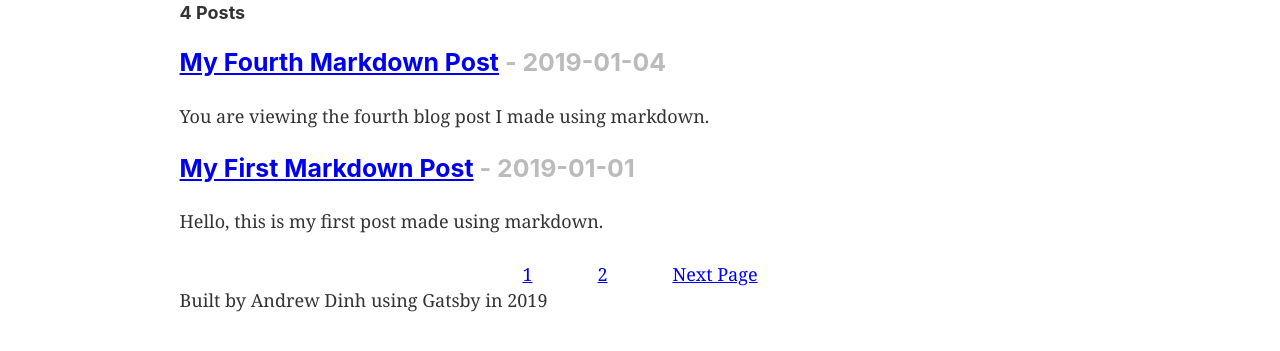
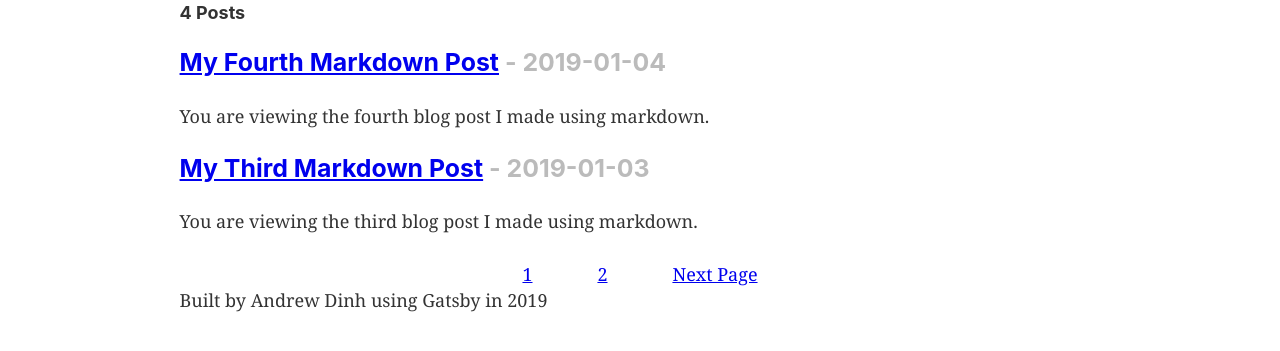
Before and after one commit to andrewtdinh/uTheGatsby, a Gatsby site in the folder gatsby-garb/: page /blog in a window 1280 px wide. Shown: the part 191-542 px from the top of the page. Built offline with nearby package versions, Linux system fonts and the light colour scheme; Gatsby itself is replaced by a stand-in of ours.

Commit message:
Sort the blogs by date in frontmatter

```diff
--- a/gatsby-garb/gatsby-node.js
+++ b/gatsby-garb/gatsby-node.js
@@ -20,7 +20,7 @@
   const { createPage } = actions
   const result = await graphql(`
     {
-      allMarkdownRemark {
+      allMarkdownRemark(limit: 1000) {
         edges {
           node {
             fields {
--- a/gatsby-garb/src/templates/blog-template.js
+++ b/gatsby-garb/src/templates/blog-template.js
@@ -76,7 +76,11 @@
   query($skip: Int!, $limit: Int!) {
     allMarkdownRemark(
       skip: $skip,
-      limit: $limit
+      limit: $limit,
+      sort: {
+        fields: [frontmatter___date]
+        order: DESC
+      }
     ) {
       totalCount
       edges {
```
